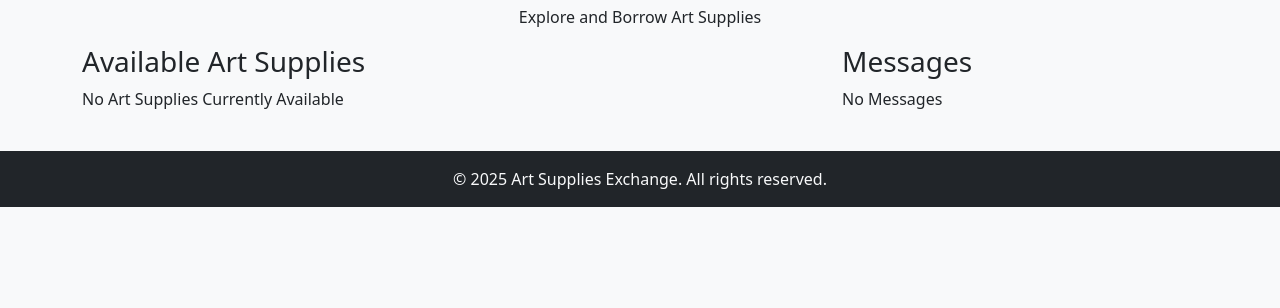
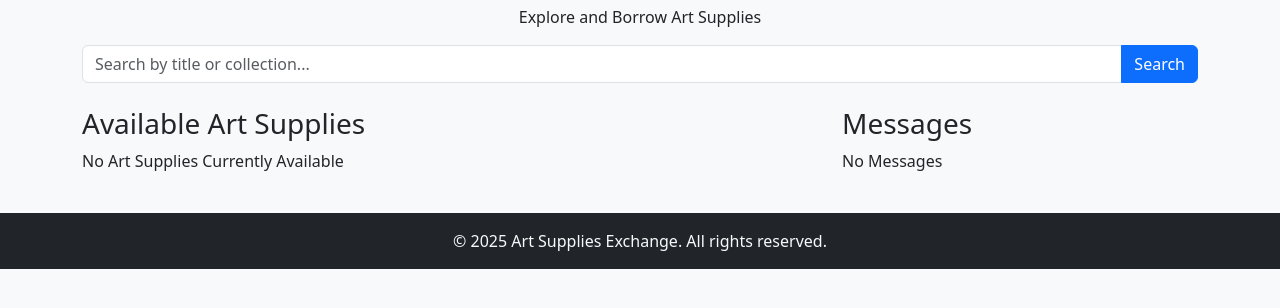
Before and after one commit to afiap333/art-library-afia, a Django app: page /patron/ in a window 1280 px wide. Shown: the part 131-439 px from the top of the page. Run offline with Django 5.2, Linux system fonts and the light colour scheme; a user stored in the database is signed in; data that the repository does not hold is empty; some libraries are stand-ins or nearby versions.

Commit message:
added search feature to the patron page

```diff
--- a/artlibrary/templates/artlibrary/patron.html
+++ b/artlibrary/templates/artlibrary/patron.html
@@ -35,6 +35,14 @@
     <div class="container mt-4">
         <h1 class="text-center">Welcome, {{ request.user.get_full_name }}!</h1>
         <p class="text-center">Explore and Borrow Art Supplies</p>
+
+        <!-- Search Feature -->
+        <form method="GET" action="{% url 'search_items' %}" class="mb-4">
+            <div class="input-group">
+                <input type="text" name="query" class="form-control" placeholder="Search by title or collection...">
+                <button type="submit" class="btn btn-primary">Search</button>
+            </div>
+        </form>
 
         <div class="row">
             <!-- Available Art Supplies -->
```
